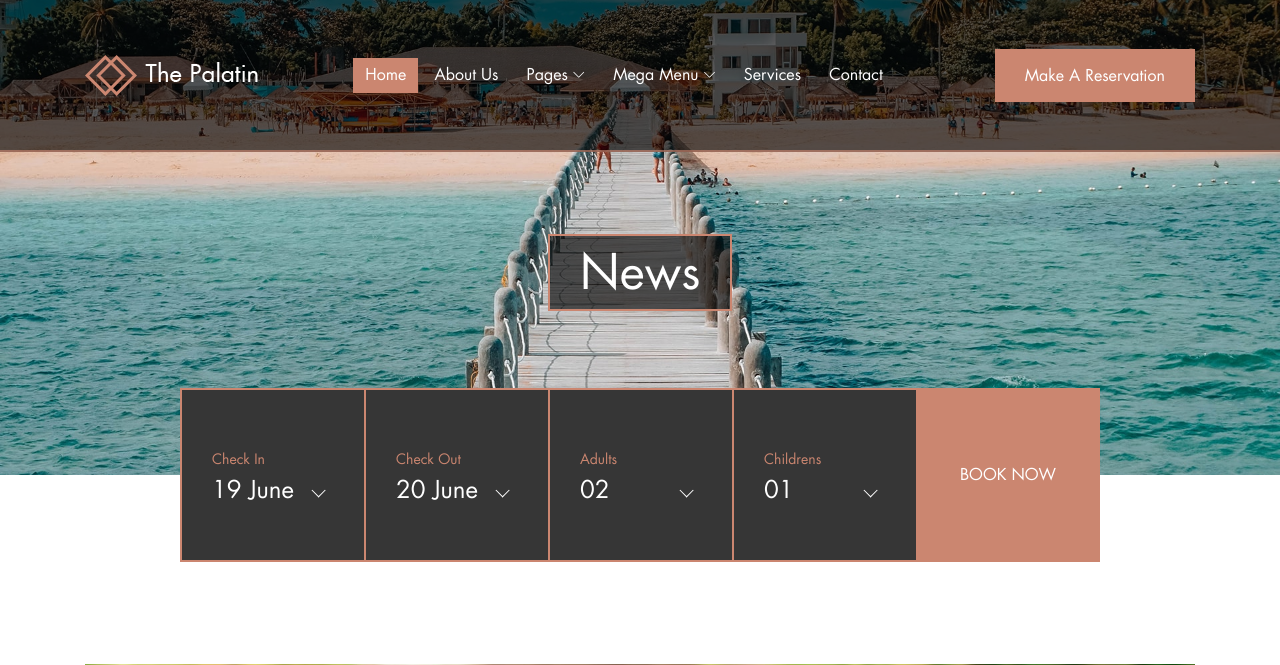
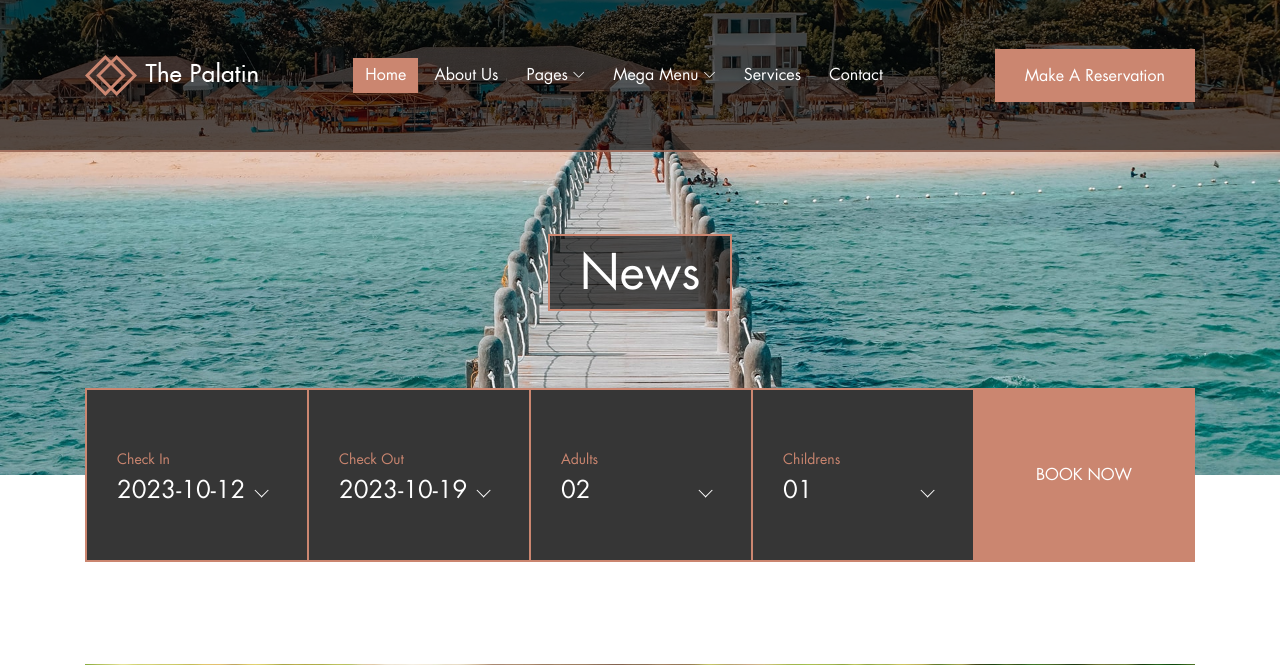
Before and after one commit to Es1amMohamed/Booking, a Django app: a page that uses unit/templates/unit/unit_detail.html in a window 1280 px wide. Shown: the top 665 px of the page. Run offline with Django 4.2, Linux system fonts and the light colour scheme; data comes from the database, SQL or seed files in the repository; both versions use the stored data as it was after the commit; parts of the project's set-up code (start-up, migrations or seed data) failed here and were passed over; some libraries are stand-ins or nearby versions; some web fonts are replaced.

Commit message:
tuning Booking Form

```diff
--- a/project/settings.py
+++ b/project/settings.py
@@ -116,6 +116,8 @@ LANGUAGE_CODE = 'en-us'
 
 TIME_ZONE = 'UTC'
 
+DATE_INPUT_FORMATS =  ['%d/%m']
+
 USE_I18N = True
 
 USE_TZ = True
--- a/unit/models.py
+++ b/unit/models.py
@@ -42,19 +42,14 @@ class Place(models.Model):
     def __str__(self):
         return self.name
 
-count = (
-    (1,1),
-    (2,2),
-    (3,3),
-    (4,4),
-)
+
 class UnitBook(models.Model):
     user = models.ForeignKey(User,related_name='book_owner',on_delete=models.CASCADE)
     unit = models.ForeignKey(Unit,related_name='book_unit',on_delete=models.CASCADE)
     date_from = models.DateField(default=timezone.now)
     date_to = models.DateField(default=timezone.now)
-    adults = models.IntegerField(choices=count)
-    children = models.IntegerField(choices=count)
+    adults = models.IntegerField()
+    children = models.IntegerField()
 
     def __str__(self):
         return str(self.unit)
--- a/unit/templates/unit/unit_detail.html
+++ b/unit/templates/unit/unit_detail.html
@@ -16,42 +16,43 @@
     <div class="book-now-area">
         <div class="container">
             <div class="row justify-content-center">
-                <div class="col-12 col-lg-10">
+                <div class="col-12 col-lg-14">
                     <div class="book-now-form">
-                        <form action="#">
+                        <form action="#" method='POST'>
+                            {% csrf_token %}
                             <!-- Form Group -->
-                            <div class="form-group">
-                                <label for="select1">Check In</label>
-                                <select class="form-control" id="select1">
-                                  <option>19 June</option>
-                                  <option>20 June</option>
-                                  <option>21 June</option>
-                                  <option>22 June</option>
-                                  <option>23 June</option>
-                                  <option>24 June</option>
-                                  <option>25 June</option>
+                            <div class="form-group" >
+                                <label for="select1" >Check In</label>
+                                <select class="form-control" id="select1" name="check_in">
+                                  <option>2023-10-12</option>
+                                  <option>2023-10-13</option>
+                                  <option>2023-10-14</option>
+                                  <option>2023-10-15</option>
+                                  <option>2023-10-16</option>
+                                  <option>2023-10-17</option>
+                                  <option>2023-10-18</option>
                                 </select>
                             </div>
 
                             <!-- Form Group -->
-                            <div class="form-group">
+                            <div class="form-group" >
                                 <label for="select2">Check Out</label>
-                                <select class="form-control" id="select2">
-                                  <option>20 June</option>
-                                  <option>21 June</option>
-                                  <option>22 June</option>
-                                  <option>23 June</option>
-                                  <option>24 June</option>
-                                  <option>25 June</option>
-                                  <option>26 June</option>
-                                  <option>27 June</option>
+                                <select class="form-contro2" id="select2" name="check_out">
+                                  <option>2023-10-19</option>
+                                  <option>2023-10-20</option>
+                                  <option>2023-10-21</option>
+                                  <option>2023-10-22</option>
+                                  <option>2023-10-23</option>
+                                  <option>2023-10-24</option>
+                                  <option>2023-10-25</option>
+                                  <option>2023-10-26</option>
                                 </select>
                             </div>
 
                             <!-- Form Group -->
-                            <div class="form-group">
+                            <div class="form-group" >
                                 <label for="select3">Adults</label>
-                                <select class="form-control" id="select3">
+                                <select class="form-control" id="select3" name="adults">
                                   <option>02</option>
                                   <option>03</option>
                                   <option>04</option>
@@ -61,9 +62,9 @@
                             </div>
 
                             <!-- Form Group -->
-                            <div class="form-group">
+                            <div class="form-group" >
                                 <label for="select4">Childrens</label>
-                                <select class="form-control" id="select4">
+                                <select class="form-control" id="select4" name="children">
                                   <option>01</option>
                                   <option>02</option>
                                   <option>03</option>
@@ -73,7 +74,7 @@
                             </div>
 
                             <!-- Button -->
-                            <button type="submit">Book Now</button>
+                            <button type="submit" >Book Now</button>
                         </form>
                     </div>
                 </div>
--- a/unit/urls.py
+++ b/unit/urls.py
@@ -1,9 +1,10 @@
+from . import views
 from django.urls import path
 from .views import *
 
 app_name = 'unit'
 
 urlpatterns = [
-    path('', unit_list, name = 'unit_list'),
-    path('<slug:slug>',unit_detail, name = 'unit_detail')
+    path('', views.unit_list, name = 'unit_list'),
+    path('<slug:slug>',views.unit_detail, name = 'unit_detail')
 ]
--- a/unit/views.py
+++ b/unit/views.py
@@ -1,6 +1,8 @@
-from django.shortcuts import render
+from django.forms import SplitDateTimeField
+from django.shortcuts import redirect, render
 from .models import *
 from django.core.paginator import Paginator
+
 
 # Create your views here.
 
@@ -19,5 +21,21 @@ def unit_list(request):
 def unit_detail(request,slug):
     unit = Unit.objects.get(slug=slug)
     context = {"unit":unit}
+    if request.method == 'POST':
+        print("in post")
+        check_in = request.POST.get('check_in')
+        print(list(check_in))
+        check_out = request.POST.get('check_out')
+        adults = request.POST.get("adults")
+        children = request.POST.get("children")
+        data = UnitBook(user= request.user,unit=unit,date_from=check_in,date_to=check_out ,adults=adults,children=children)
+        data.save()
+        return redirect('/unit')
+
+    else:
+         print("in else")
+         unit = Unit.objects.get(slug=slug)
+
+
 
     return render(request,'unit/unit_detail.html',context)
```
Also changed, not shown: db.sqlite3, unit/migrations/0004_alter_unitbook_adults_alter_unitbook_children.py (added).
